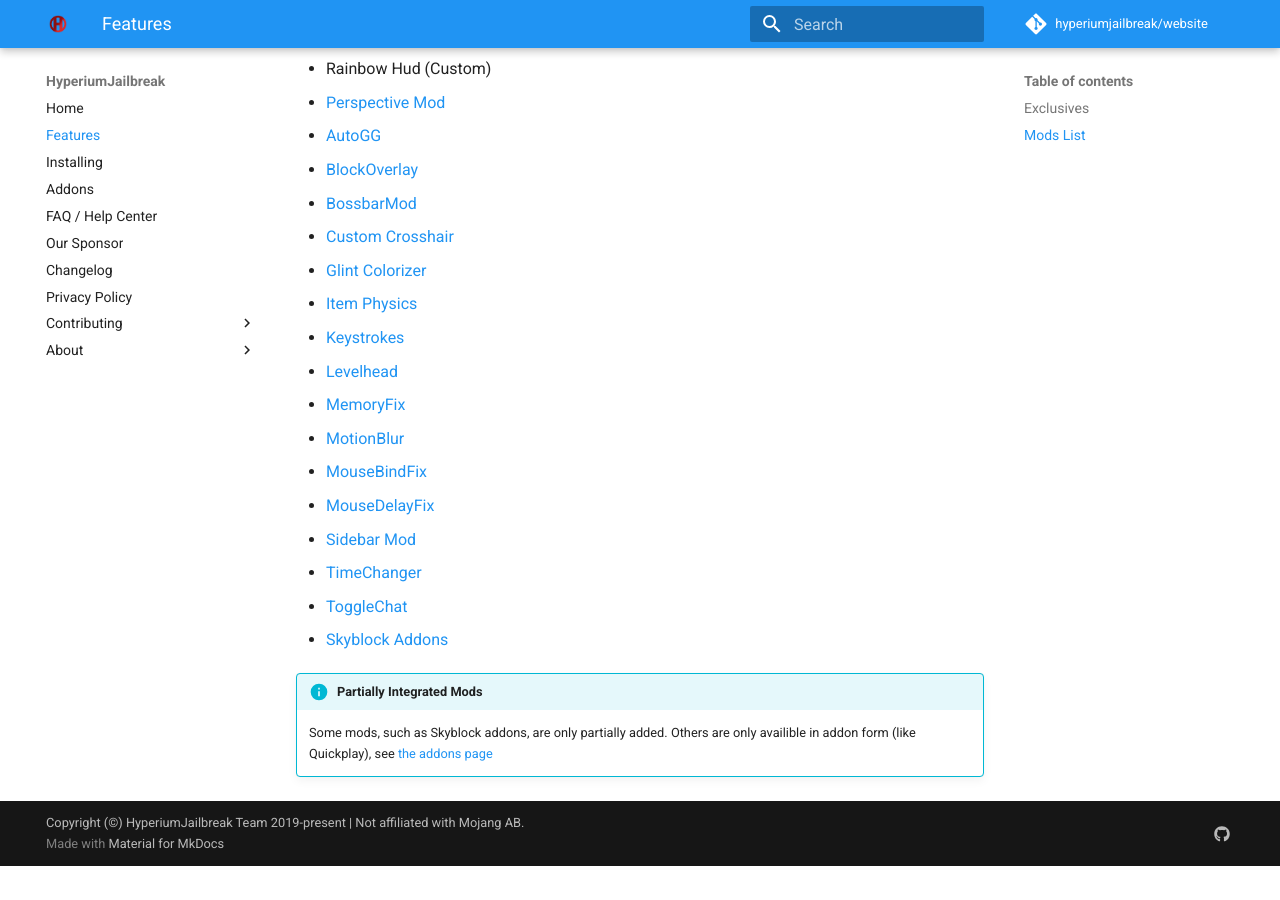
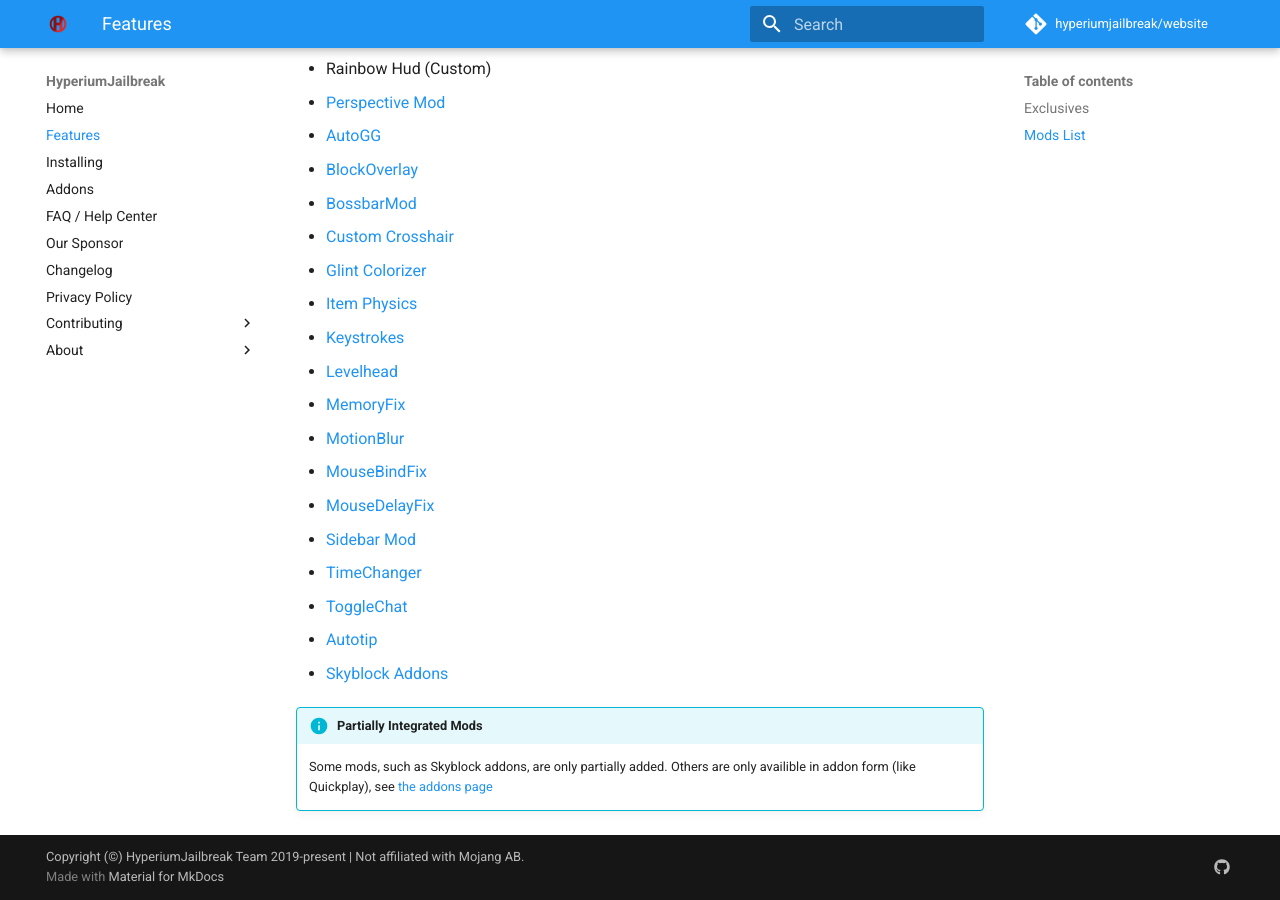
Before and after one commit to hyperiumjailbreak/hyperiumjailbreak.github.io, an MkDocs documentation site: the page built from docs/features.md, in a window 1280 px wide and 900 px high, scrolled down 886 px. Built offline with MkDocs 1.6.1 and Material for MkDocs 9.7.7, drawn with Linux system fonts in a browser that asks for light colours; comment, search, counter and statistics services are not loaded; before the commit the page ends 1752 px from its top, so only the background shows below that.

Commit message:
Add autotip to mod list

```diff
--- a/docs/features.md
+++ b/docs/features.md
@@ -41,6 +41,7 @@
 - [Sidebar Mod](https://www.youtube.com/watch?v=cn9VvT43yRs)
 - [TimeChanger](https://2pi.pw/mods/timechanger)
 - [ToggleChat](https://2pi.pw/mods/togglechat)
+- [Autotip](https://autotip.pro)
 - [Skyblock Addons](https://github.com/biscuut/SkyblockAddons)
 
 !!! info "Partially Integrated Mods"
```
